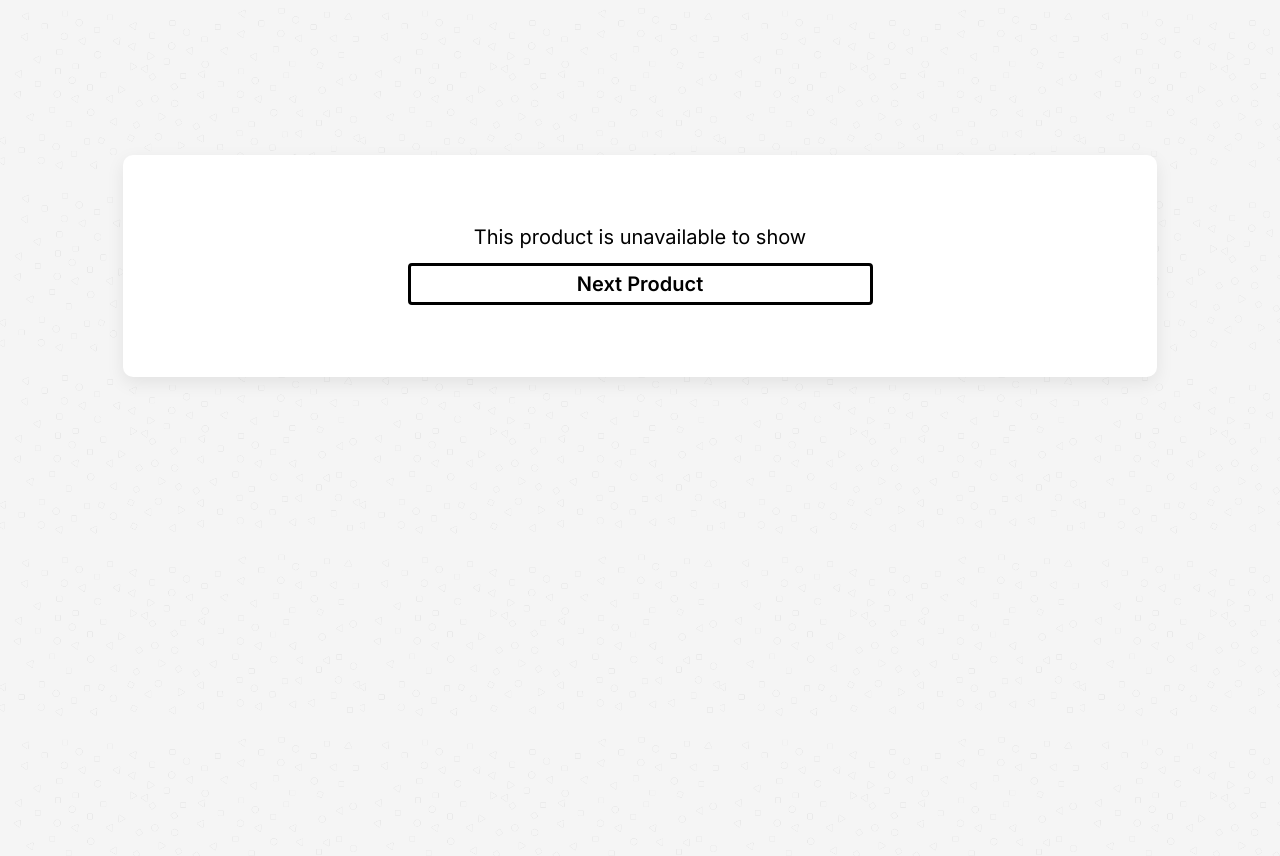
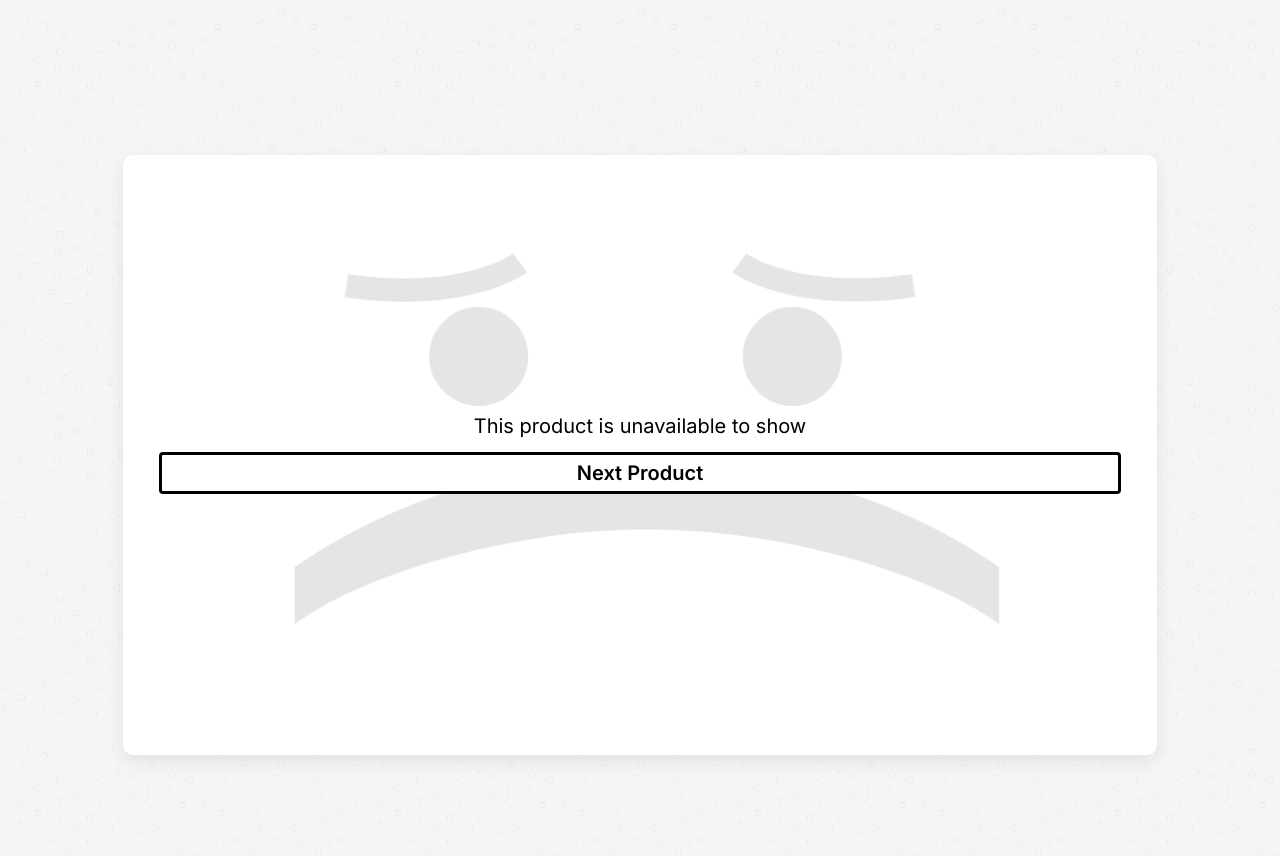
Before and after one commit to rdsarjito/ecommerce-catalog, a Vue app: page / in a window 1280 px wide. Shown: the top 856 px of the page. Built offline with nearby package versions, Linux system fonts and the light colour scheme.

Commit message:
chore: center unavailable content; adjust illustration size/pos; clean comments

```diff
--- a/src/components/ProductDisplay.vue
+++ b/src/components/ProductDisplay.vue
@@ -37,6 +37,7 @@
 
         <template v-else>
           <div style="text-align:center; padding:40px 0; color:#999">
+            <img class="unavailable-illustration" :src="sadFace" alt="Unavailable illustration" />
             <h3>This product is unavailable to show</h3>
             <div class="actions" style="justify-content:center">
               <button class="btn secondary" @click="nextProduct" :disabled="isLoading">Next Product</button>
@@ -52,11 +53,15 @@
 
 <script lang="ts">
 import Vue from 'vue'
+import sadFace from '@/assets/sad-face.png'
 import { useProductStore } from '@/stores/product'
 import { mapState, mapGetters, mapActions } from 'pinia'
 
 export default Vue.extend({
   name: 'ProductDisplay',
+  data() {
+    return { sadFace }
+  },
   computed: {
     ...mapState(useProductStore, ['currentId', 'product', 'isLoading', 'error']),
     ...mapGetters(useProductStore, ['pageClass'])
@@ -64,40 +69,34 @@ export default Vue.extend({
   methods: {
     ...mapActions(useProductStore, ['loadProduct', 'nextProduct'])
   },
-  mounted() {
-    // no-op on mount; fetch happens on Next button
-  }
+  mounted() {}
 })
 </script>
 
 <style scoped>
-/* Layout tightening for product card without changing structure/logic */
 .product-info {
   display: flex;
   flex-direction: column;
-  gap: 12px; /* tighter vertical rhythm */
+  gap: 12px;
   height: 100%;
 }
 
-/* Keep description compact and scrollable if too long */
 .product-info p {
   margin: 0;
-  max-height: 240px; /* limit height; adjust as needed for design */
+  max-height: 240px;
   overflow-y: auto;
 }
 
-/* Modern subtle separators just under text blocks */
 .rule,
 .divider {
   height: 1px;
-  background-color: #e0e0e0; /* thin grey */
+  background-color: #e0e0e0;
   width: 100%;
-  align-self: stretch; /* fit column width only */
+  align-self: stretch;
 }
 .rule { margin: -12px 0 12px 0; }
-.divider { margin: 0px 0px; }
+.divider { margin: 0 0; }
 
-/* Pin price + actions to bottom of the card area */
 .price-row {
   margin-top: auto;
   display: flex;
@@ -105,7 +104,6 @@ export default Vue.extend({
   gap: 12px;
 }
 
-/* Keep buttons aligned horizontally and responsive */
 .actions {
   display: flex;
   gap: 16px;
@@ -120,19 +118,17 @@ export default Vue.extend({
   }
 }
 
-/* Unavailable title typography (Inter Regular 20px) */
 .page-unavailable .card h3 {
   font-family: 'Inter', -apple-system, BlinkMacSystemFont, 'Segoe UI', Roboto, Oxygen,
     Ubuntu, Cantarell, 'Fira Sans', 'Droid Sans', 'Helvetica Neue', Arial, sans-serif;
   font-weight: 400;
   font-size: 20px;
-  line-height: 1; /* 100% */
+  line-height: 1;
   letter-spacing: 0;
   color: #000;
   margin: 0;
 }
 
-/* Unavailable view: Next Product button specs */
 .page-unavailable .actions { justify-content: center; }
 .page-unavailable .actions .btn.secondary {
   width: 465px;
@@ -150,10 +146,43 @@ export default Vue.extend({
     Ubuntu, Cantarell, 'Fira Sans', 'Droid Sans', 'Helvetica Neue', Arial, sans-serif;
   font-weight: 600;
   font-size: 20px;
-  line-height: 1; /* 100% */
+  line-height: 1;
   letter-spacing: 0;
 }
 
-/* Unavailable background illustration behind text/button */
-/* sad-face illustration removed per request */
+.page-unavailable .card > div {
+  position: relative;
+  width: 100%;
+  height: 100%;
+  display: flex;
+  flex-direction: column;
+  align-items: center;
+  justify-content: center;
+}
+.unavailable-illustration {
+  position: absolute;
+  left: 56.5%;
+  top: 50%;
+  transform: translate(-50%, -50%);
+  width: 100%; /* image scales to full card width */
+  height: auto; /* keep aspect ratio */
+  object-fit: contain;
+  z-index: 0;
+  pointer-events: none;
+  opacity: 2;
+}
+.page-unavailable .card h3,
+.page-unavailable .actions {
+  position: relative;
+  z-index: 1;
+}
+
+.page-unavailable .card {
+  min-height: 600px;
+  max-height: 800px;
+  display: flex;
+  align-items: center;
+  justify-content: center;
+}
+
 </style>
```
Also changed, not shown: src/shims-vue.d.ts (+25 -0 lines).
